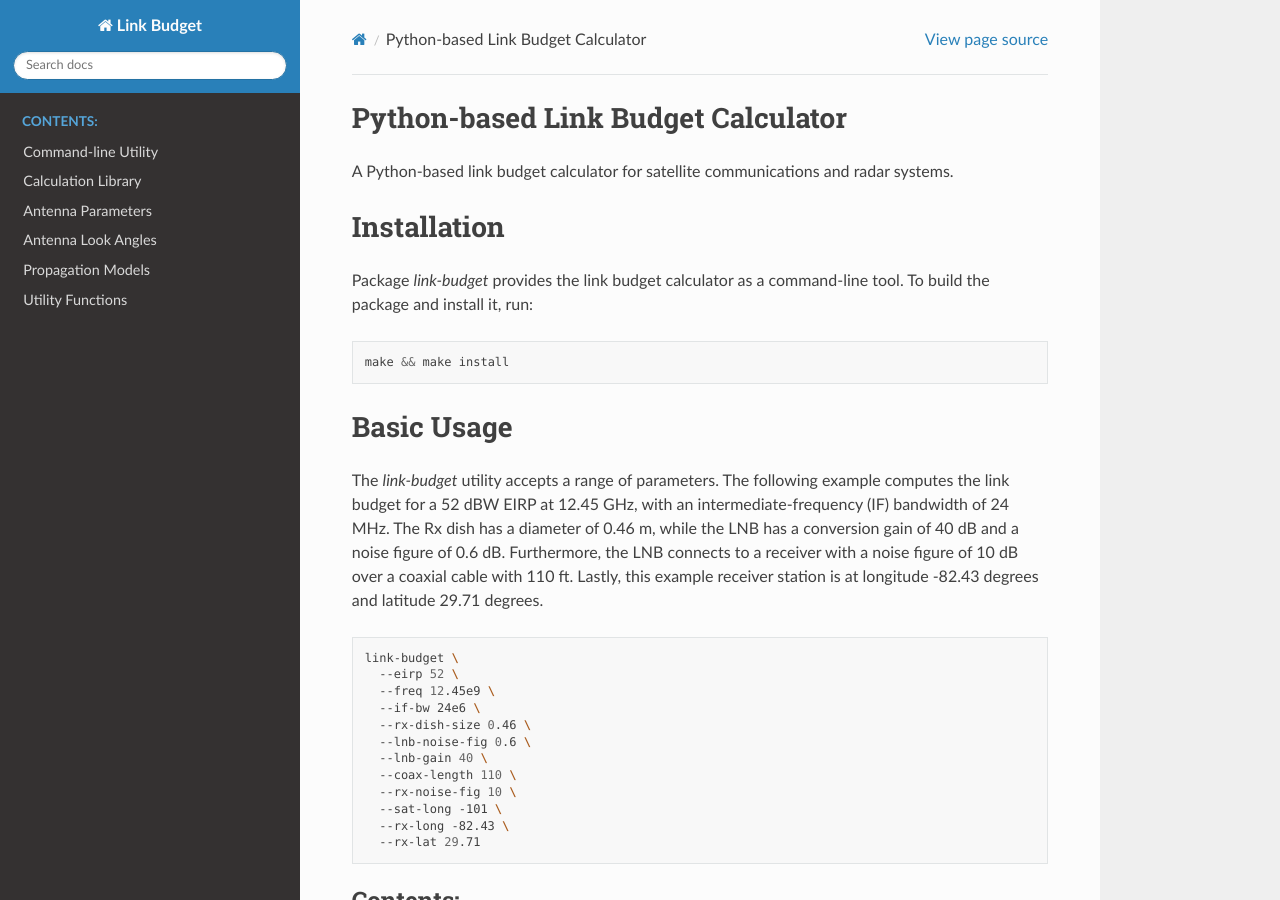
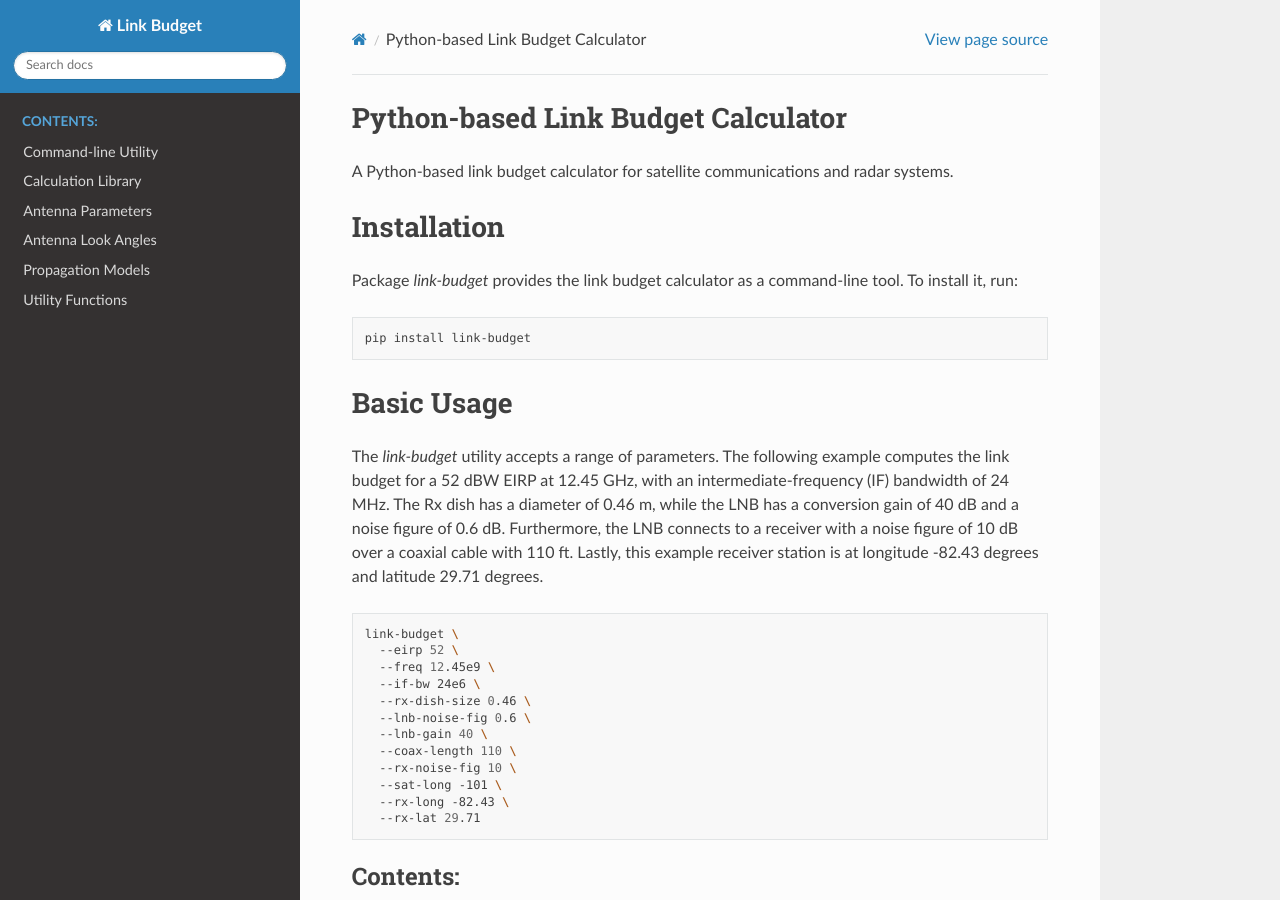
Before and after one commit to igorauad/link-budget, a Sphinx documentation site: the page built from docs/source/index.rst, in a window 1280 px wide and 900 px high. Built offline with Sphinx 7.4.7 and the Read the Docs theme 2.0.0, drawn with Linux system fonts in a browser that asks for light colours.

Commit message:
Update installation instructions

```diff
--- a/docs/source/index.rst
+++ b/docs/source/index.rst
@@ -14,11 +14,11 @@ Installation
 ==================
 
 Package `link-budget` provides the link budget calculator as a command-line
-tool. To build the package and install it, run:
+tool. To install it, run:
 
 .. code-block:: bash
 
-   make && make install
+   pip install link-budget
 
 Basic Usage
 ======================
```
Also changed, not shown: README.md (+6 -18 lines).
